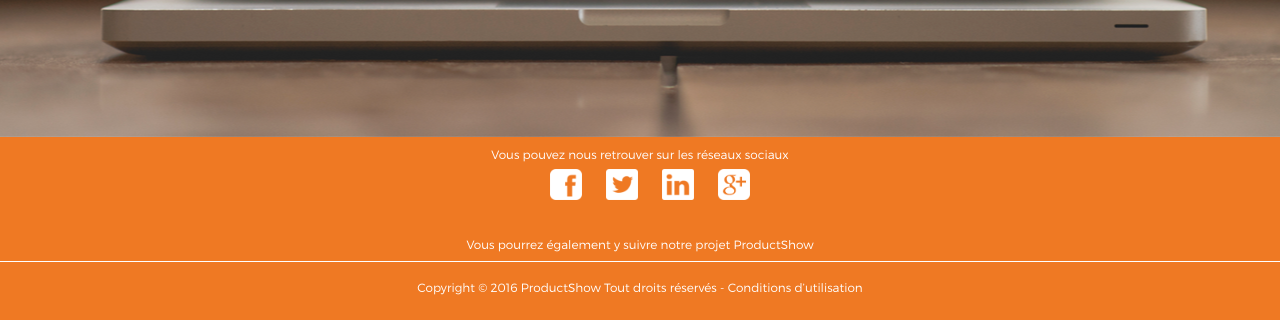
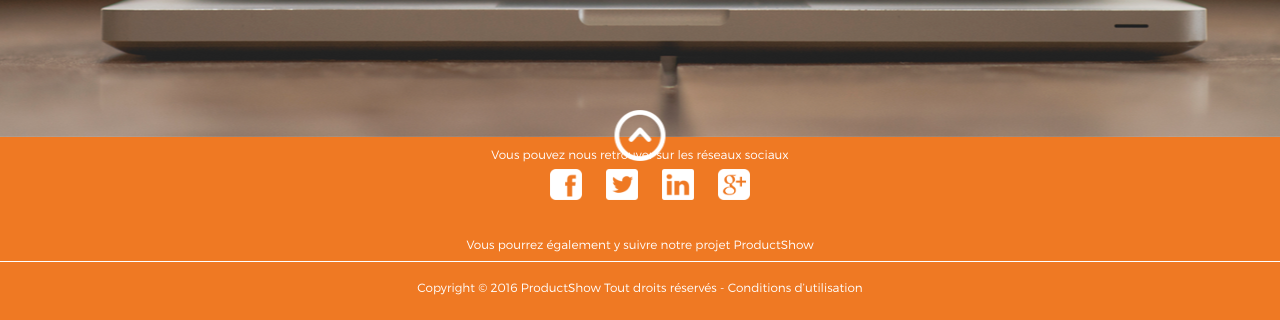
Before and after one commit to Alegzandr/semaine-agence, a PHP site: page / in a window 1280 px wide; the page is wider, and only the part inside the window is pictured. Shown: the part 3130-3450 px from the top of that part. Run offline with PHP 8.4, Linux system fonts and the light colour scheme; some libraries are stand-ins or nearby versions.

Commit message:
Up button

```diff
--- a/assets/css/styles.css
+++ b/assets/css/styles.css
@@ -83,6 +83,7 @@ table {
 Mobile version */
 
 body {
+    overflow-x: hidden;
     text-align: center;
 }
 
@@ -483,6 +484,10 @@ footer p {
         transform: scale(.75);
     }
 
+    .up {
+        display: none;
+    }
+
     .not-mobile {
         display: inline-block;
     }
@@ -537,4 +542,17 @@ footer p {
     #contact {
         text-align: center;
     }
+
+    .up {
+        display: inline-block;
+        position: absolute;
+        left: 50%;
+        bottom: 0;
+        transform: translate(-50%, 0);
+        top: 405vh;
+    }
+
+    up:hover {
+        cursor: pointer;;
+    }
 }
--- a/assets/js/script.js
+++ b/assets/js/script.js
@@ -47,4 +47,8 @@ $(function () {
         smoothScroll('#product');
     };
 
+    document.querySelectorAll('.up')[0].onclick = function () {
+        smoothScroll('#home');
+    };
+
 });
--- a/index.html
+++ b/index.html
@@ -220,6 +220,8 @@
             <input type="submit" value="Envoyer">
         </div>
     </form>
+
+    <img src="assets/img/up.png" alt="Home" class="not-mobile up">
 </section>
 
 <footer>
@@ -238,5 +240,6 @@
 <script src="assets/js/jquery-2.2.1.min.js"></script>
 <script src="assets/js/jquery.sidr.min.js"></script>
 <script src="assets/js/script.js"></script>
+<script src="assets/js/contact.js"></script>
 </body>
 </html>
```
